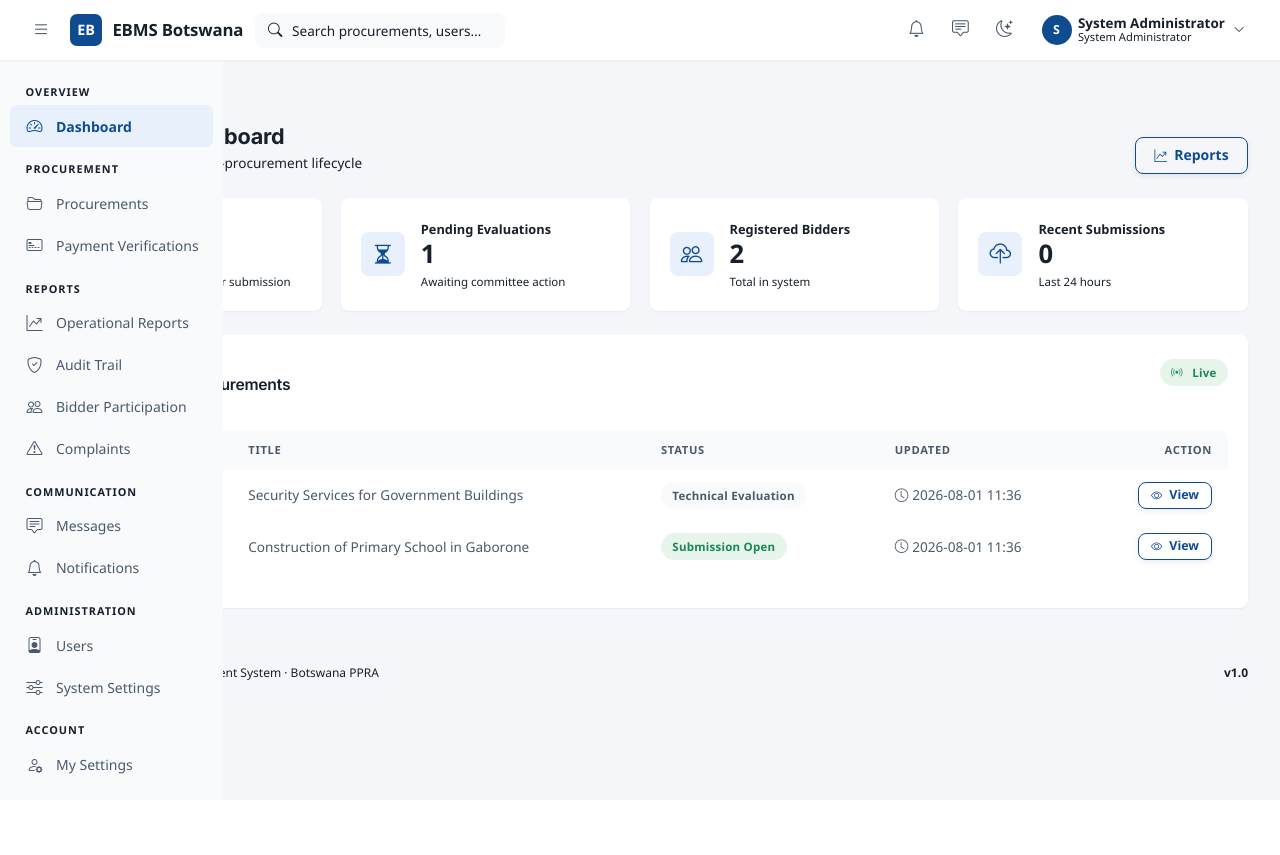
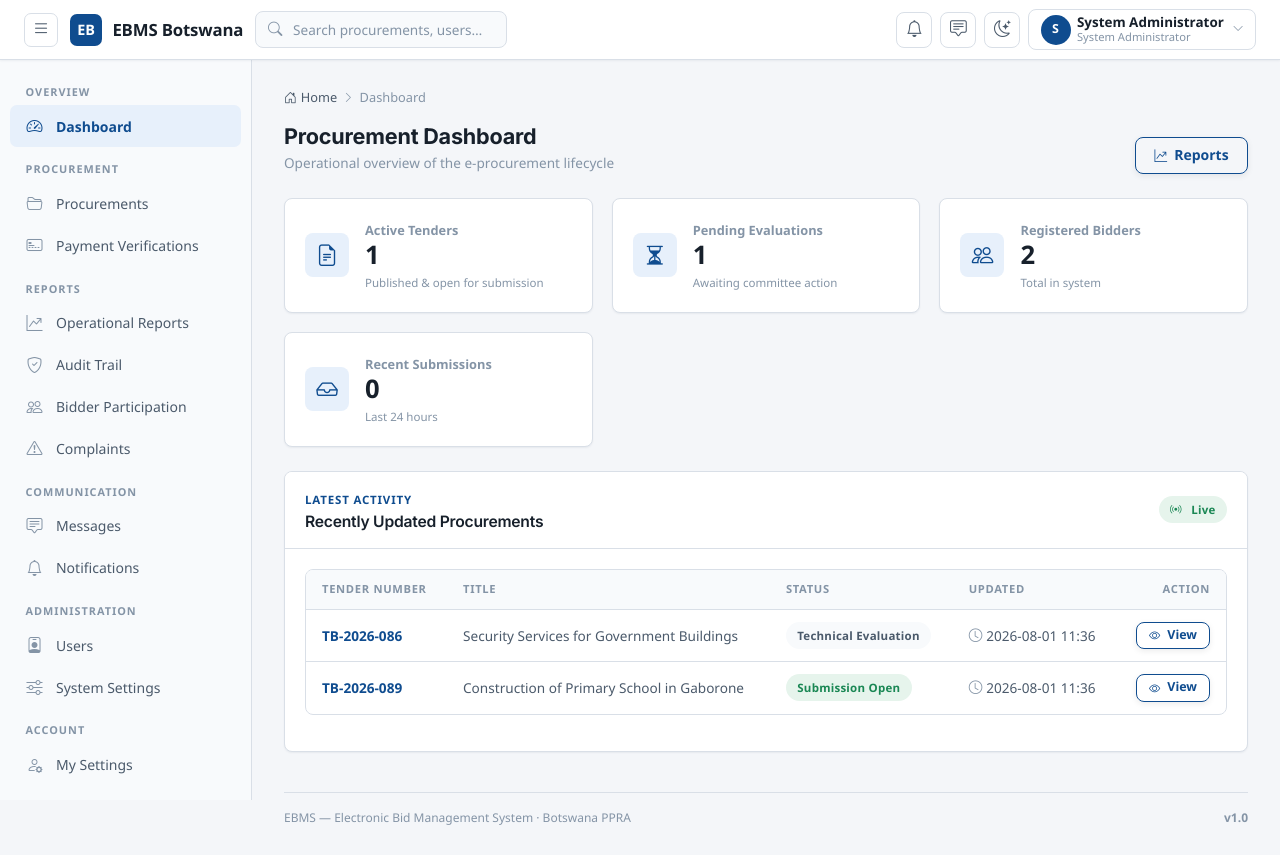
Before and after one commit to AllenMachona/BACK, a Flask app: page /dashboard in a window 1280 px wide. Before the commit the page ends 774 px from the top, so only its background shows below. Run offline with Flask 3, Linux system fonts and the light colour scheme; a user stored in the database is signed in; data comes from the database, SQL or seed files in the repository; data that the repository does not hold is empty.

Commit message:
fix: remove cyclic CSS custom properties that collapsed sidebar layout

```diff
--- a/ebms_flask/ebms_flask/app/static/theme.css
+++ b/ebms_flask/ebms_flask/app/static/theme.css
@@ -113,18 +113,10 @@
 
   --border-color: var(--border);
   --border-hover: var(--border-strong);
-  --border: var(--border);
 
   --text-main: var(--text-primary);
   --text-body: var(--text-secondary);
-  --text-muted: var(--text-muted);
   --text-light: var(--text-muted);
-
-  --shadow-sm: var(--shadow-sm);
-  --shadow-md: var(--shadow-md);
-  --shadow-lg: var(--shadow-lg);
-
-  --sidebar-width: var(--sidebar-width);
 
   --primary-rgb: 15, 76, 143;
 }
@@ -146,7 +138,7 @@
 
   --text-main: var(--text-primary);
   --text-body: var(--text-secondary);
-  --text-muted: var(--text-muted);
+  --text-muted: #6f7d92;
   --text-light: #6f7d92;
 
   --primary-rgb: 93, 156, 232;
--- a/ebms_flask/ebms_flask/app/templates/dashboard.html
+++ b/ebms_flask/ebms_flask/app/templates/dashboard.html
@@ -55,7 +55,7 @@
             </div>
         </div>
         <div class="kpi-card">
-            <span class="kpi-icon stat-card-info"><i class="bi bi-cloud-upload"></i></span>
+            <span class="kpi-icon stat-card-info"><i class="bi bi-inbox"></i></span>
             <div>
                 <span class="kpi-label">Recent Submissions</span>
                 <div class="kpi-value">{{ recent_submissions }}</div>
```
